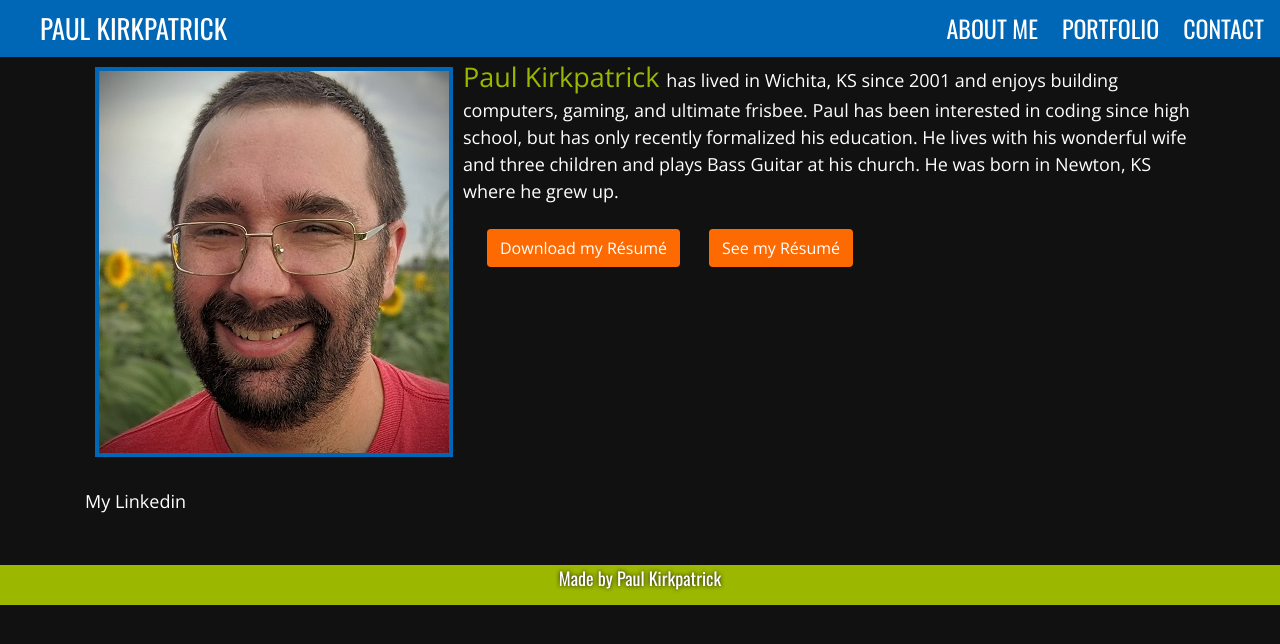
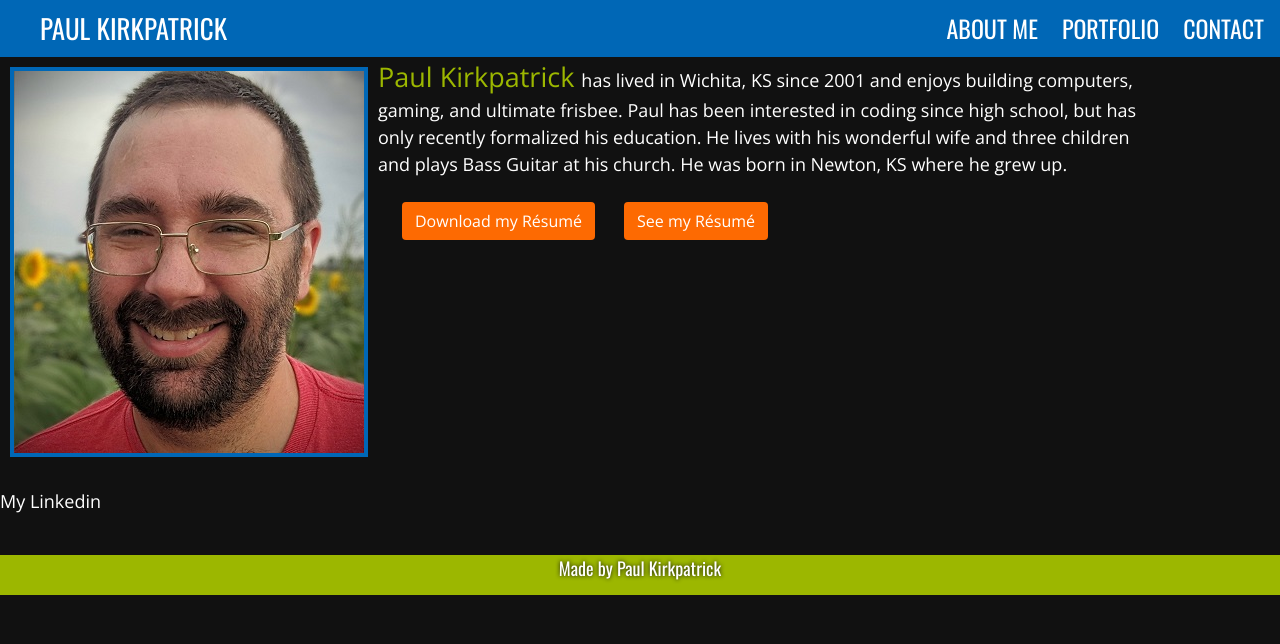
Before and after one commit to KirkpatrickPaul/kirkpatrickpaul.github.io, a React (Create React App) app: page / in a window 1280 px wide. Shown: the top 644 px of the page. Built offline with nearby package versions, Linux system fonts and the light colour scheme.

Commit message:
shows what I have so far in trying to fix the footer

```diff
--- a/public/index.css
+++ b/public/index.css
@@ -1,11 +1,29 @@
+html,
+body,
+#root,
+#app,
+#app > div {
+  height: 100%;
+  margin: 0;
+  padding: 0;
+}
 body {
+  /* height: 100vh;
+  margin: 0;
+  padding: 0; */
   background-color: #111;
   font-family: 'Open Sans', Helvetica, sans-serif;
   color: white;
   font-size: 18px;
-  display: flex;
-  flex-direction: column;
+  /* display: flex;
+  flex-direction: column; */
 }
+
+/* #root {
+  height: 100vh;
+  margin: 0;
+  padding: 0;
+} */
 
 img {
   border: 4px solid #0067b6;
@@ -21,8 +39,11 @@ img {
 }
 
 .container {
-  width: auto;
-  flex-wrap: wrap;
+  min-height: 100%;
+  margin: 0;
+  padding: 0;
+  /* width: auto;
+  flex-wrap: wrap; */
 }
 
 strong {
--- a/public/index.html
+++ b/public/index.html
@@ -43,7 +43,7 @@
   </head>
   <body>
     <noscript>You need to enable JavaScript to run this app.</noscript>
-    <div id="root"></div>
+    <div id="root" style="min-height: 100%"></div>
     <!--
       This HTML file is a template.
       If you open it directly in the browser, you will see an empty page.
--- a/src/App.js
+++ b/src/App.js
@@ -8,8 +8,8 @@ import Contact from './pages/Contact';
 
 function App() {
   return (
-    <Router style={{ margin: '0 0', padding: '0 0' }}>
-      <div style={{ margin: '0 0', padding: '0 0' }}>
+    <Router>
+      <div style={{ minHeight: '100%' }}>
         <Navbar />
         <Switch>
           <Route exact path={['/', '/about']} component={About} />
--- a/src/index.js
+++ b/src/index.js
@@ -3,7 +3,10 @@ import ReactDOM from 'react-dom';
 import App from './App';
 import reportWebVitals from './reportWebVitals';
 
-ReactDOM.render(<App />, document.getElementById('root'));
+ReactDOM.render(
+  <App style={{ height: '100%' }} />,
+  document.getElementById('root')
+);
 
 // If you want to start measuring performance in your app, pass a function
 // to log results (for example: reportWebVitals(console.log))
--- a/src/pages/About.js
+++ b/src/pages/About.js
@@ -17,7 +17,7 @@ export default function About() {
       <div
         className='container'
         id='bio-container'
-        style={{ minHeight: '100%', marginBottom: '-50px' }}
+        style={{ minHeight: '100%', marginBottom: '-40px' }}
       >
         <img
           src='./Assets/Paul Kirkpatrick.jpg'
@@ -67,7 +67,7 @@ export default function About() {
       </div>
       <div className='clearfix' style={{ minHeight: '5px' }}></div>
       <LinkedIn />
-      <div style={{ height: '50px' }}></div>
+      <div style={{ height: '40px' }}></div>
     </div>
   );
 }
--- a/src/pages/Contact.js
+++ b/src/pages/Contact.js
@@ -3,14 +3,17 @@ import LinkedIn from '../components/Linkedin';
 
 export default function Contact() {
   return (
-    <div class='container'>
-      <h4 class='my-4'>
+    <div
+      className='container'
+      style={{ alignSelf: 'stretch', height: '100%', marginBottom: '-40px' }}
+    >
+      <h4 className='my-4'>
         <strong>Email Me:</strong>{' '}
         <a id='email' href='mailto:kirkpatrick.in.316@gmail.com'>
           kirkpatrick.in.316@gmail.com
         </a>
       </h4>
-      <h4 class='my-4'>
+      <h4 className='my-4'>
         <strong>Call Me:</strong>{' '}
         <a id='phone' href='tel:316-209-2313'>
           (316) 209-2313
@@ -20,6 +23,7 @@ export default function Contact() {
         My <strong>Linkedin: </strong>
       </h4>
       <LinkedIn />
+      <div style={{ height: '40px' }}></div>
     </div>
   );
 }
--- a/src/pages/Portfolio.js
+++ b/src/pages/Portfolio.js
@@ -4,18 +4,22 @@ import PortfolioItem from '../components/PortfolioItem';
 
 export default function Portfolio() {
   return (
-    <div class='container'>
-      <h4 class='my-4'>
+    <div
+      className='container'
+      style={{ minHeight: '100%', marginBottom: '-40px' }}
+    >
+      <h4 className='my-4'>
         <strong>See My Work</strong> at:{' '}
         <a id='github' href='https://github.com/KirkpatrickPaul'>
-          <i class='fab fa-github'></i>Github
+          <i className='fab fa-github'></i>Github
         </a>
       </h4>
-      <div class='row'>
+      <div className='row'>
         {portfolioItems.map((item) => (
           <PortfolioItem key={item.id} {...item} />
         ))}
       </div>
+      <div style={{ height: '40px' }}></div>
     </div>
   );
 }
```
